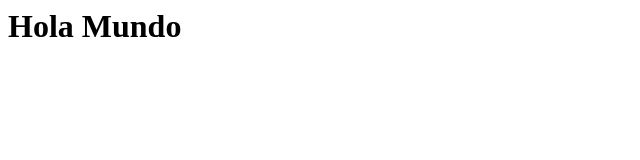
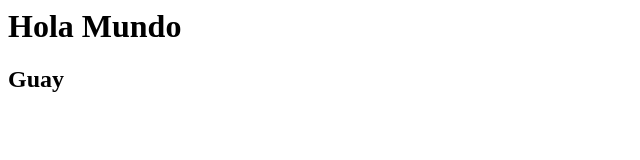
Before and after one commit to alvarocq/prueba1, a plain HTML site: page index.html in a window 1280 px wide. Shown: the full height of the page, 0-640 px from the left. Drawn offline with Linux system fonts and the light colour scheme.

Commit message:
Falta h2
Cambio gordo

```diff
--- a/index.html
+++ b/index.html
@@ -1,8 +1,10 @@
 <html>
 <head>
+
 	<title>Estudio</title>
 </head>
 <body>
 	<h1>Hola Mundo</h1>
+	<h2>Guay</h2>
 </body>
 </html>
```
